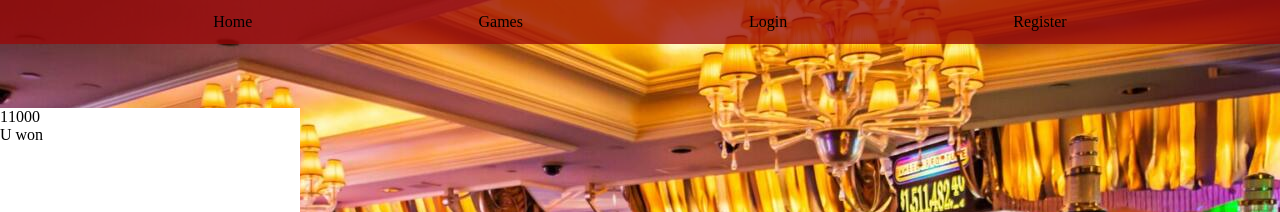
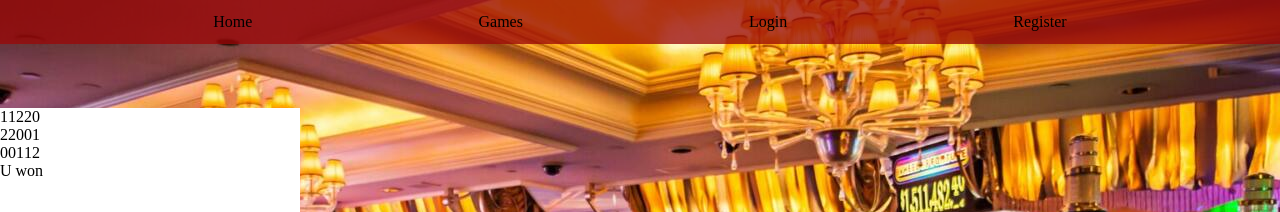
Before and after one commit to VictordelaM/Casino, a React (Vite) app in the folder frontend/: page /slot in a window 1280 px wide. Shown: the top 212 px of the page. Built offline with nearby package versions, Linux system fonts and the light colour scheme.

Commit message:
indexCheck läuft

```diff
--- a/frontend/src/pages/Slot.jsx
+++ b/frontend/src/pages/Slot.jsx
@@ -3,22 +3,49 @@ import Nav from '../components/Nav'
 import './stylings/slot.css'
 
 const Slot = () => {
-    let cloumn1 = [0, 0, 1]
-    let cloumn2 = [0, 0, 1]
-    let cloumn3 = [0, 0, 1]
-    let cloumn4 = [0, 0, 1]
-    let cloumn5 = [0, 0, 1]
+    let cloumn1 = [0,1,2]
+    let cloumn2 = [0,1,2]
+    let cloumn3 = [0,1,2]
+    let cloumn4 = [0,1,2]
+    let cloumn5 = [0,1,2]
 
 
-    const rand = (cloumn,res)=>{
-        res =  cloumn[Math.ceil(Math.random() * cloumn.length)-1]
+    const rand = (cloumn,a)=>{
+        const indexCheck=(i)=>{
+            console.log('i',i)
+            console.log('length', cloumn.length)
+            if(i>=cloumn.length){
+                console.log(a,'mehr')
+                const res = i - cloumn.length
+                return res
+            }else if(i<0){
+                console.log(a,'weniger')
+                const res = i + cloumn.length
+                return res
+            } else{
+                return i
+            }
+
+        }
+        let index = Math.ceil(Math.random() * cloumn.length)-1
+        let resTop = cloumn[indexCheck(index-1)]
+        let resMid =  cloumn[index]
+        let resBot = cloumn[indexCheck(index+1)]
+        const res = [resTop,resMid,resBot]
         return(res)
     }
-    let res1 = rand(cloumn1)
-    let res2 = rand(cloumn2)
-    let res3 = rand(cloumn3)
-    let res4 = rand(cloumn4)
-    let res5 = rand(cloumn5)
+    // let res1 = rand(cloumn1)
+    // let res2 = rand(cloumn2)
+    // let res3 = rand(cloumn3)
+    // let res4 = rand(cloumn4)
+    // let res5 = rand(cloumn5)
+    console.log()
+    let [a,f,k] = rand(cloumn1,1)
+    let [b,g,l] = rand(cloumn2,2)
+    let [c,h,m] = rand(cloumn3,3)
+    let [d,i,n] = rand(cloumn4,4)
+    let [e,j,o] = rand(cloumn5,5)
+
 
     const winCheck = (a,b,c,d,e,f,g,h,i,j,k,l,m,n,o)=>{
         let linien= {
@@ -34,19 +61,46 @@ const Slot = () => {
     }
 
     const winText = ()=>{
-        if(winCheck(res1,res2,res3,res4,res5)){return 'U won'
+        if(winCheck(a,b,c,d,e,f,g,h,i,j,k,l,m,n,o)){return 'U won'
         }else{return'U lost'}
+        // if(winCheck(res1,res2,res3,res4,res5)){return 'U won'
+        // }else{return'U lost'}
     }
   return (
     <>
     <Nav/>
     <div id='slotBox'>
        <div id='slots'>
-            <div className='slot' id="firstNum">{res1}</div>
+            {/* <div className='slot' id="firstNum">{res1}</div>
             <div className='slot' id="secNum">{res2}</div>
             <div className='slot' id="thirdNum">{res3}</div>
             <div className='slot' id="fourth">{res4}</div>
-            <div className='slot' id="fifth">{res5}</div>
+            <div className='slot' id="fifth">{res5}</div> */}
+            <div id="col1" className="slotCol">
+                <div id="slotTop" className="slot">{a}</div>
+                <div id="slotMid" className="slot">{f}</div>
+                <div id="slotBot" className="slot">{k}</div>
+            </div>
+            <div id="col2" className="slotCol">
+                <div id="slotTop" className="slot">{b}</div>
+                <div id="slotMid" className="slot">{g}</div>
+                <div id="slotBot" className="slot">{l}</div>
+            </div>
+            <div id="col3" className="slotCol">
+                <div id="slotTop" className="slot">{c}</div>
+                <div id="slotMid" className="slot">{h}</div>
+                <div id="slotBot" className="slot">{m}</div>
+            </div>
+            <div id="col4" className="slotCol">
+                <div id="slotTop" className="slot">{d}</div>
+                <div id="slotMid" className="slot">{i}</div>
+                <div id="slotBot" className="slot">{n}</div>
+            </div>
+            <div id="col5" className="slotCol">
+                <div id="slotTop" className="slot">{e}</div>
+                <div id="slotMid" className="slot">{j}</div>
+                <div id="slotBot" className="slot">{o}</div>
+            </div>
        </div>
         <div className='slot' id="wintext">{winText()}</div>
     </div>
```
